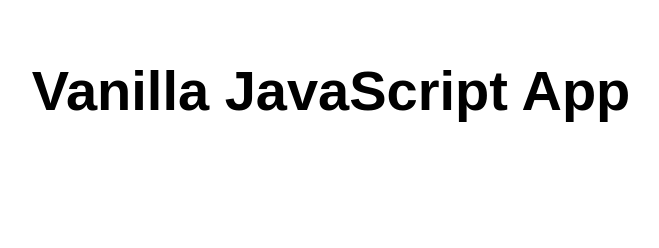
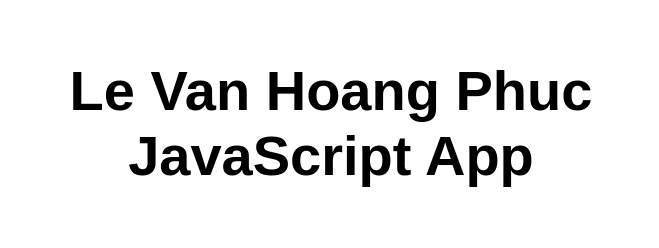
Before and after one commit to Phuccodon/azure-staic-web, a website: page src/index.html in a window 1280 px wide. Shown: the whole page, without its empty margins (309-968 px from the left). Drawn offline with Linux system fonts and the light colour scheme.

Commit message:
Commit made from VS Code Azure Static Web Apps

```diff
--- a/src/index.html
+++ b/src/index.html
@@ -5,13 +5,14 @@
   <meta charset="UTF-8">
   <meta name="viewport" content="width=device-width, initial-scale=1.0">
   <link rel="stylesheet" href="styles.css">
-  <title>Vanilla JavaScript App</title>
+  <title>Le Van Hoang Phuc JavaScript App</title>
 </head>
 
 <body>
   <main>
-    <h1>Vanilla JavaScript App</h1>
+    <h1>Le Van Hoang Phuc JavaScript App</h1>
   </main>
 </body>
-
+<!-- Bạn nhấn F1 (Fn + F1, Ctrl + shift + P) ==> open Command palette :)-->
+<!--waitting ..... -->
 </html>
```
